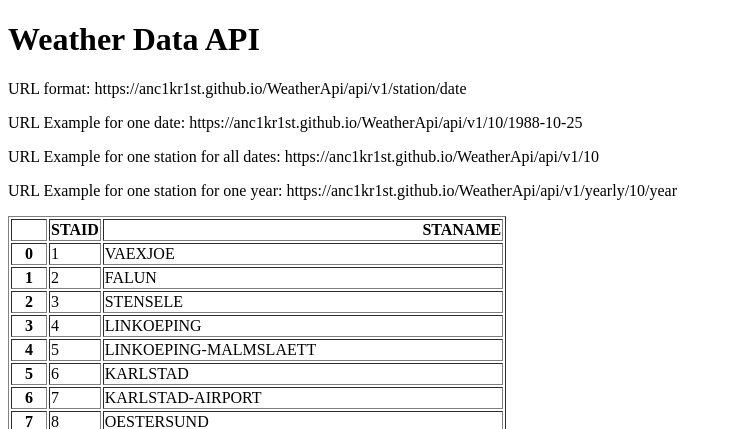
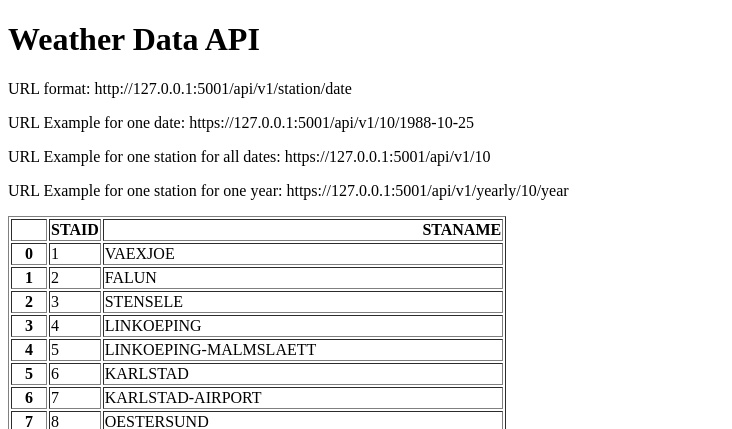
Before and after one commit to Anc1kr1st/WeatherApi, a Flask app: page / in a window 1280 px wide. Shown: the top 429 px of the page, without its empty margins (0-732 px from the left). Run offline with Flask 3, Linux system fonts and the light colour scheme.

Commit message:
Stay with local links

```diff
--- a/templates/home.html
+++ b/templates/home.html
@@ -6,10 +6,10 @@
 </head>
 <body>
     <h1>Weather Data API</h1>
-    <p>URL format: https://anc1kr1st.github.io/WeatherApi/api/v1/station/date</p>
-    <p>URL Example for one date: https://anc1kr1st.github.io/WeatherApi/api/v1/10/1988-10-25</p>
-    <p>URL Example for one station for all dates: https://anc1kr1st.github.io/WeatherApi/api/v1/10</p>
-    <p>URL Example for one station for one year: https://anc1kr1st.github.io/WeatherApi/api/v1/yearly/10/year</p>
+    <p>URL format: http://127.0.0.1:5001/api/v1/station/date</p>
+    <p>URL Example for one date: https://127.0.0.1:5001/api/v1/10/1988-10-25</p>
+    <p>URL Example for one station for all dates: https://127.0.0.1:5001/api/v1/10</p>
+    <p>URL Example for one station for one year: https://127.0.0.1:5001/api/v1/yearly/10/year</p>
     <p>{{data|safe}}</p>
 </body>
 </html>
```
